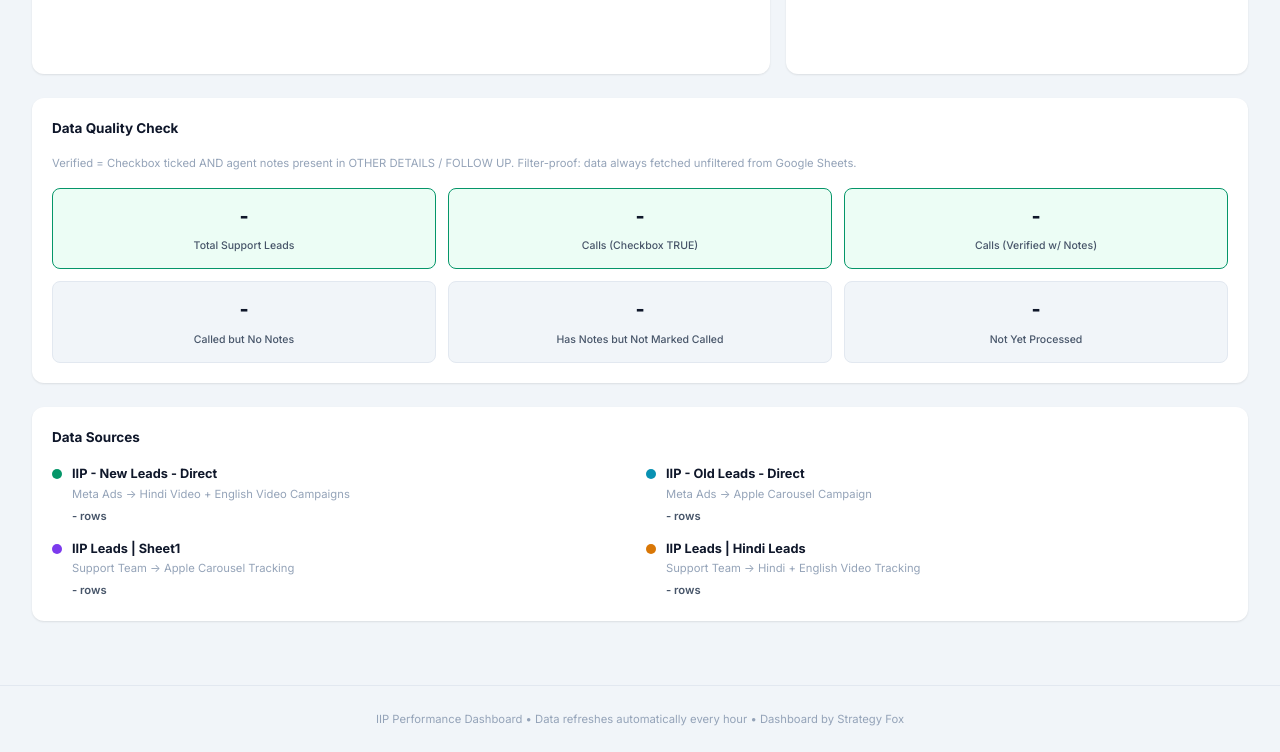
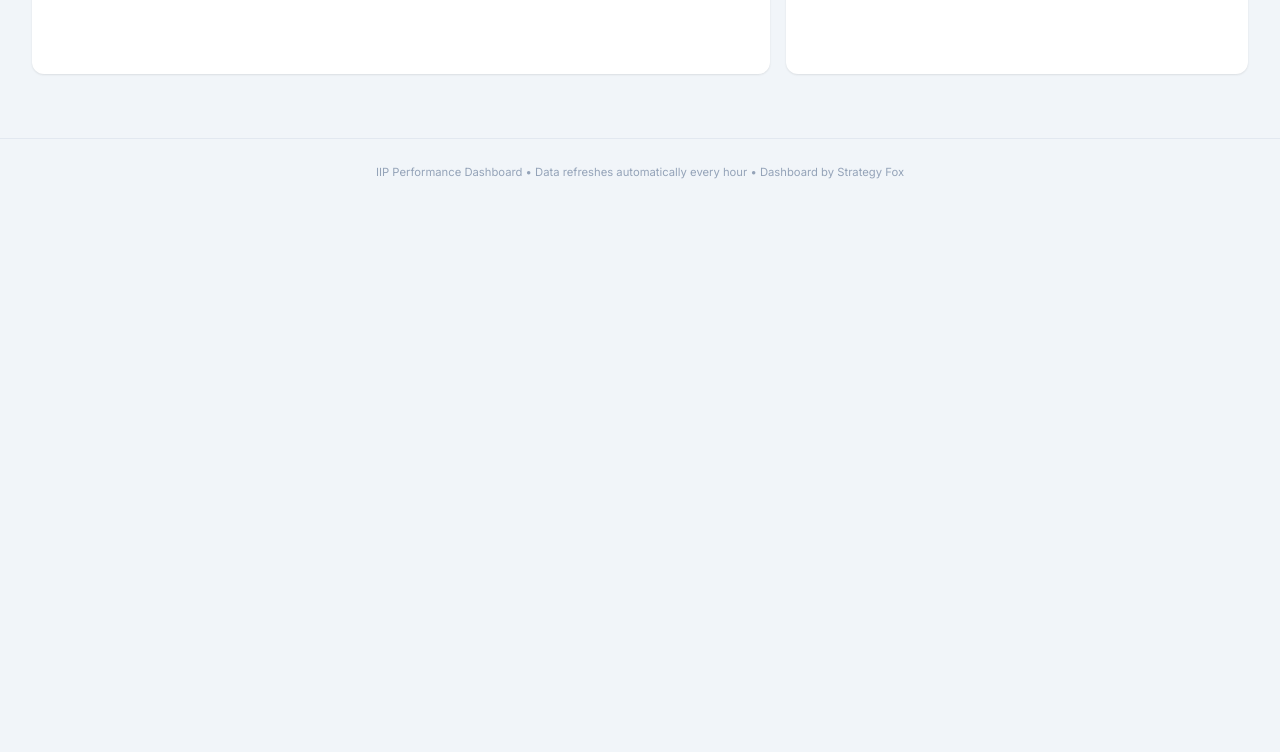
Before and after one commit to pradeepstrategyfox/iip-dashboard, a website: page public/index.html in a window 1280 px wide. Shown: the part 1413-2165 px from the top of the page. After the commit the page ends 1618 px from the top, so only its background shows below. Drawn offline with nearby package versions, Linux system fonts and the light colour scheme; no server answers.

Commit message:
Hide Data Quality and Data Sources sections, change funnel color
Hidden internal sections (Data Quality Check, Data Sources) from
client-facing dashboard. Changed Transferred to Support funnel
color to sky blue (#0EA5E9) for better visual distinction.

Co-Authored-By: Claude Opus 4.6 (1M context) <noreply@anthropic.com>

```diff
--- a/public/app.js
+++ b/public/app.js
@@ -189,7 +189,7 @@ function renderFunnel(kpis) {
   const container = document.getElementById('funnel-container');
   const steps = [
     { label: 'Total Leads', value: kpis.totalMetaLeads, color: COLORS.primary },
-    { label: 'Transferred to Support', value: kpis.totalSupportLeads, color: '#6366F1' },
+    { label: 'Transferred to Support', value: kpis.totalSupportLeads, color: '#0EA5E9' },
     { label: 'Calls Made', value: kpis.totalCallsMade, color: COLORS.warning },
     { label: 'Responded', value: kpis.totalResponded, color: COLORS.success },
   ];
--- a/public/index.html
+++ b/public/index.html
@@ -189,78 +189,25 @@
       </div>
     </section>
 
-    <!-- Data Quality -->
-    <section class="section">
+    <!-- Data Quality (hidden from client view, kept for internal use) -->
+    <section class="section" style="display:none" id="section-dq">
       <div class="sources-card">
         <h3>Data Quality Check</h3>
-        <p class="dq-note">Verified = Checkbox ticked AND agent notes present in OTHER DETAILS / FOLLOW UP. Filter-proof: data always fetched unfiltered from Google Sheets.</p>
         <div class="dq-grid">
-          <div class="dq-item dq-good">
-            <span class="dq-value" id="dq-total-support">-</span>
-            <span class="dq-label">Total Support Leads</span>
-          </div>
-          <div class="dq-item dq-good">
-            <span class="dq-value" id="dq-calls-checkbox">-</span>
-            <span class="dq-label">Calls (Checkbox TRUE)</span>
-          </div>
-          <div class="dq-item dq-good">
-            <span class="dq-value" id="dq-calls-verified">-</span>
-            <span class="dq-label">Calls (Verified w/ Notes)</span>
-          </div>
-          <div class="dq-item" id="dq-no-notes-wrapper">
-            <span class="dq-value" id="dq-called-no-notes">-</span>
-            <span class="dq-label">Called but No Notes</span>
-          </div>
-          <div class="dq-item" id="dq-notes-no-call-wrapper">
-            <span class="dq-value" id="dq-notes-no-call">-</span>
-            <span class="dq-label">Has Notes but Not Marked Called</span>
-          </div>
-          <div class="dq-item">
-            <span class="dq-value" id="dq-not-processed">-</span>
-            <span class="dq-label">Not Yet Processed</span>
-          </div>
+          <div class="dq-item dq-good"><span class="dq-value" id="dq-total-support">-</span><span class="dq-label">Total Support Leads</span></div>
+          <div class="dq-item dq-good"><span class="dq-value" id="dq-calls-checkbox">-</span><span class="dq-label">Calls (Checkbox TRUE)</span></div>
+          <div class="dq-item dq-good"><span class="dq-value" id="dq-calls-verified">-</span><span class="dq-label">Calls (Verified w/ Notes)</span></div>
+          <div class="dq-item" id="dq-no-notes-wrapper"><span class="dq-value" id="dq-called-no-notes">-</span><span class="dq-label">Called but No Notes</span></div>
+          <div class="dq-item" id="dq-notes-no-call-wrapper"><span class="dq-value" id="dq-notes-no-call">-</span><span class="dq-label">Has Notes but Not Marked Called</span></div>
+          <div class="dq-item"><span class="dq-value" id="dq-not-processed">-</span><span class="dq-label">Not Yet Processed</span></div>
         </div>
       </div>
     </section>
 
-    <!-- Data Sources -->
-    <section class="section">
+    <!-- Data Sources (hidden from client view, kept for internal use) -->
+    <section class="section" style="display:none" id="section-sources">
       <div class="sources-card">
-        <h3>Data Sources</h3>
-        <div class="sources-grid">
-          <div class="source-item">
-            <span class="source-dot source-dot-green"></span>
-            <div>
-              <strong>IIP - New Leads - Direct</strong>
-              <span class="source-desc">Meta Ads &rarr; Hindi Video + English Video Campaigns</span>
-              <span class="source-count" id="src-new-direct">- rows</span>
-            </div>
-          </div>
-          <div class="source-item">
-            <span class="source-dot source-dot-blue"></span>
-            <div>
-              <strong>IIP - Old Leads - Direct</strong>
-              <span class="source-desc">Meta Ads &rarr; Apple Carousel Campaign</span>
-              <span class="source-count" id="src-old-direct">- rows</span>
-            </div>
-          </div>
-          <div class="source-item">
-            <span class="source-dot source-dot-purple"></span>
-            <div>
-              <strong>IIP Leads | Sheet1</strong>
-              <span class="source-desc">Support Team &rarr; Apple Carousel Tracking</span>
-              <span class="source-count" id="src-sheet1">- rows</span>
-            </div>
-          </div>
-          <div class="source-item">
-            <span class="source-dot source-dot-orange"></span>
-            <div>
-              <strong>IIP Leads | Hindi Leads</strong>
-              <span class="source-desc">Support Team &rarr; Hindi + English Video Tracking</span>
-              <span class="source-count" id="src-hindi">- rows</span>
-            </div>
-          </div>
-        </div>
+        <span id="src-new-direct"></span><span id="src-old-direct"></span><span id="src-sheet1"></span><span id="src-hindi"></span>
       </div>
     </section>
   </main>
```
